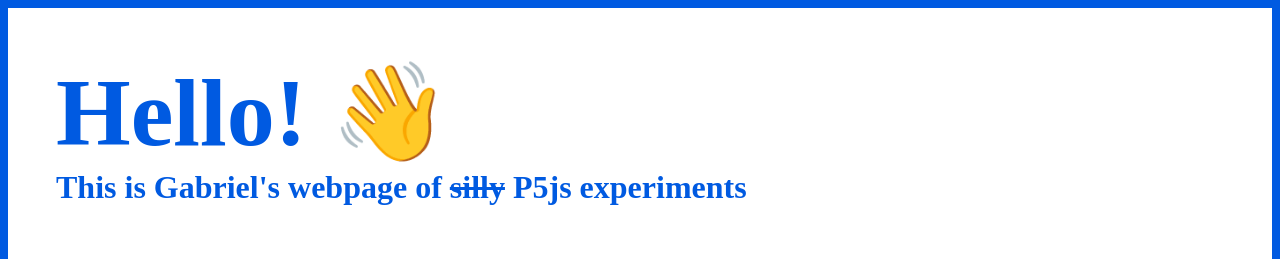
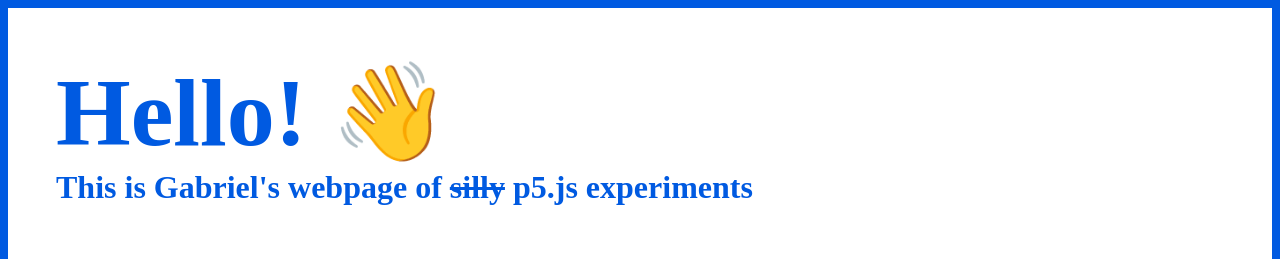
Before and after one commit to underlinecastro/MDDFront, a plain HTML site: page index.html in a window 1280 px wide. Shown: the top 259 px of the page. Drawn offline with Linux system fonts and the light colour scheme; a web font is replaced by a local one.

Commit message:
Update index.html

```diff
--- a/index.html
+++ b/index.html
@@ -11,7 +11,7 @@
     <div class= "container">
       <div>
         <h1>Hello! 👋</h1>
-        <h2>This is <span class= "h1effect"> Gabriel's</span> webpage of <strike>silly</strike> P5js experiments</h2>
+        <h2>This is <span class= "h1effect"> Gabriel's</span> webpage of <strike>silly</strike> p5.js experiments</h2>
     </div>
     <section class="grid">
 
```
